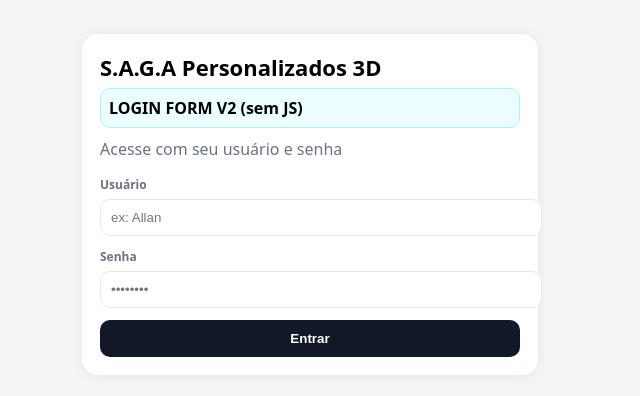
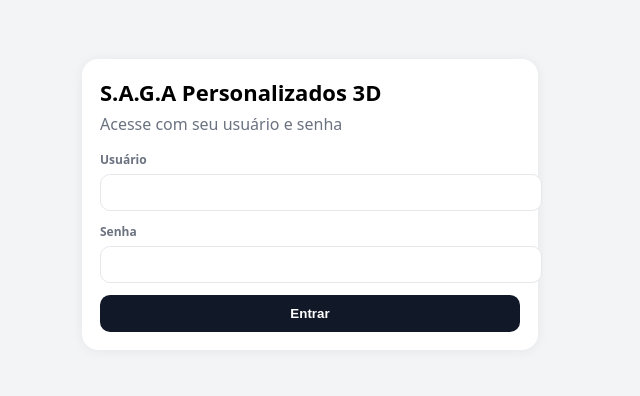
Before and after one commit to allandegan/saga-personalizados-3d, a Next.js app: page /login in a window 1280 px wide. Shown: the part 212-608 px from the top of the page, without its empty margins (330-970 px from the left). Built offline with nearby package versions, Linux system fonts and the light colour scheme.

Commit message:
Update page.tsx

```diff
--- a/src/app/login/page.tsx
+++ b/src/app/login/page.tsx
@@ -4,18 +4,13 @@ export default function LoginPage({ searchParams }: { searchParams?: { e?: strin
   const msg =
     e === "missing" ? "Informe usuário e senha." :
     e === "invalid" ? "Usuário ou senha inválidos." :
-    e === "server" ? "Erro interno no login (500). Vou precisar do log do Railway para corrigir." :
+    e === "server" ? "Erro interno no login (500). Veja o log do Railway." :
     null;
 
   return (
     <div style={{ minHeight: "100vh", display: "grid", placeItems: "center", background: "#f3f4f6", padding: 16 }}>
       <div style={{ width: "100%", maxWidth: 420, background: "white", borderRadius: 16, padding: 18, boxShadow: "0 1px 12px rgba(0,0,0,0.06)" }}>
         <div style={{ fontSize: 22, fontWeight: 900, marginBottom: 6 }}>S.A.G.A Personalizados 3D</div>
-
-        <div style={{ marginBottom: 10, padding: 8, borderRadius: 10, background: "#ecfeff", border: "1px solid #a5f3fc", fontWeight: 900 }}>
-          LOGIN FORM V2 (sem JS)
-        </div>
-
         <div style={{ color: "#6b7280", marginBottom: 16 }}>Acesse com seu usuário e senha</div>
 
         {msg ? (
@@ -27,29 +22,15 @@ export default function LoginPage({ searchParams }: { searchParams?: { e?: strin
         <form method="POST" action="/api/auth/login-form" style={{ display: "grid", gap: 12 }}>
           <div>
             <div style={{ fontSize: 12, fontWeight: 700, color: "#6b7280", marginBottom: 6 }}>Usuário</div>
-            <input
-              name="username"
-              placeholder="ex: Allan"
-              autoComplete="username"
-              style={{ width: "100%", padding: 10, borderRadius: 10, border: "1px solid #e5e7eb", outline: "none" }}
-            />
+            <input name="username" autoComplete="username" style={{ width: "100%", padding: 10, borderRadius: 10, border: "1px solid #e5e7eb" }} />
           </div>
 
           <div>
             <div style={{ fontSize: 12, fontWeight: 700, color: "#6b7280", marginBottom: 6 }}>Senha</div>
-            <input
-              type="password"
-              name="password"
-              placeholder="••••••••"
-              autoComplete="current-password"
-              style={{ width: "100%", padding: 10, borderRadius: 10, border: "1px solid #e5e7eb", outline: "none" }}
-            />
+            <input type="password" name="password" autoComplete="current-password" style={{ width: "100%", padding: 10, borderRadius: 10, border: "1px solid #e5e7eb" }} />
           </div>
 
-          <button
-            type="submit"
-            style={{ cursor: "pointer", border: "1px solid transparent", borderRadius: 10, padding: "10px 12px", fontWeight: 800, background: "#111827", color: "white" }}
-          >
+          <button type="submit" style={{ cursor: "pointer", borderRadius: 10, padding: "10px 12px", fontWeight: 800, background: "#111827", color: "white", border: "1px solid transparent" }}>
             Entrar
           </button>
         </form>
```
